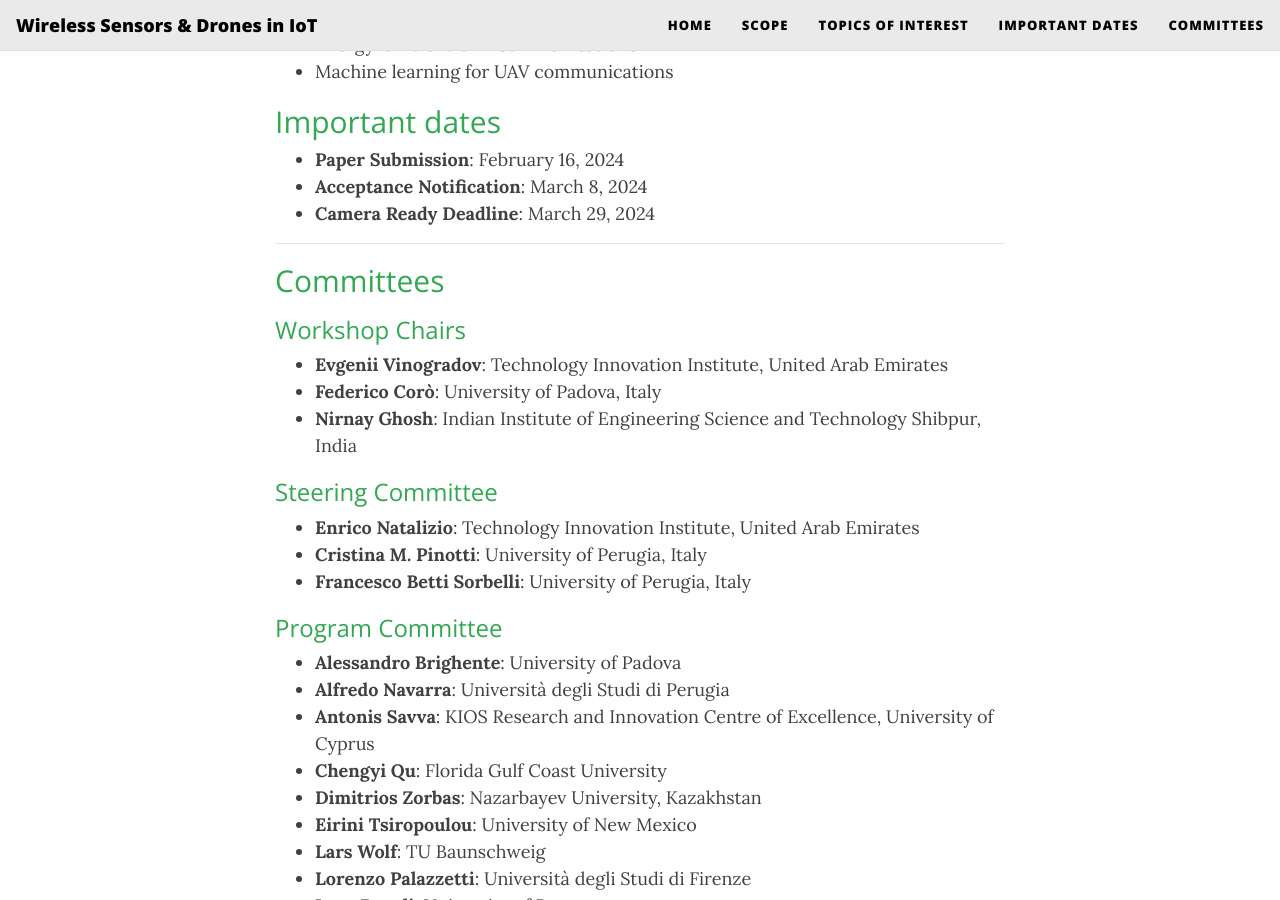
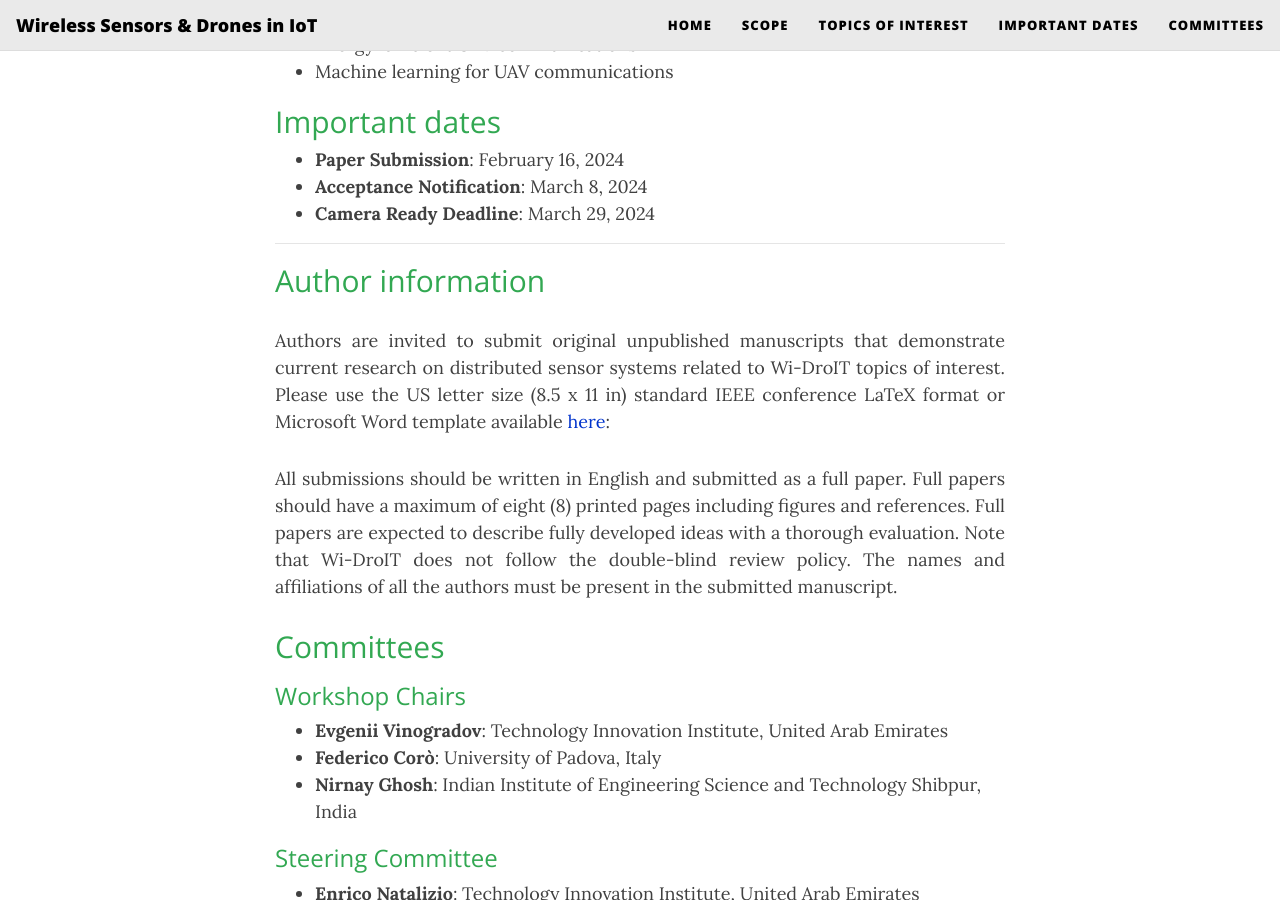
Before and after one commit to widroit2024/widroit2024.github.io, a Jekyll site: the page built from index.md, in a window 1280 px wide and 900 px high, scrolled down 2045 px. Built offline with Jekyll 4.4.1, drawn with Linux system fonts in a browser that asks for light colours; nearby versions of some CDN libraries.

Commit message:
added author

```diff
--- a/index.md
+++ b/index.md
@@ -79,6 +79,16 @@ For this workshop, we seek papers that combine the design of algorithms and test
 
 * * *
 
+## Author information
+{: style="color:#32a852"}
+
+Authors are invited to submit original unpublished manuscripts that demonstrate current research on distributed sensor systems related to Wi-DroIT topics of interest. Please use the US letter size (8.5 x 11 in) standard IEEE conference LaTeX format or Microsoft Word template available [here](http://www.ieee.org/conferences_events/conferences/publishing/templates.html):
+{: style="text-align: justify"}
+
+All submissions should be written in English and submitted as a full paper. Full papers should have a maximum of eight (8) printed pages including figures and references. Full papers are expected to describe fully developed ideas with a thorough evaluation.
+Note that Wi-DroIT does not follow the double-blind review policy. The names and affiliations of all the authors must be present in the submitted manuscript.
+{: style="text-align: justify"}
+
 
 ## Committees
 {: style="color:#32a852"}
```
